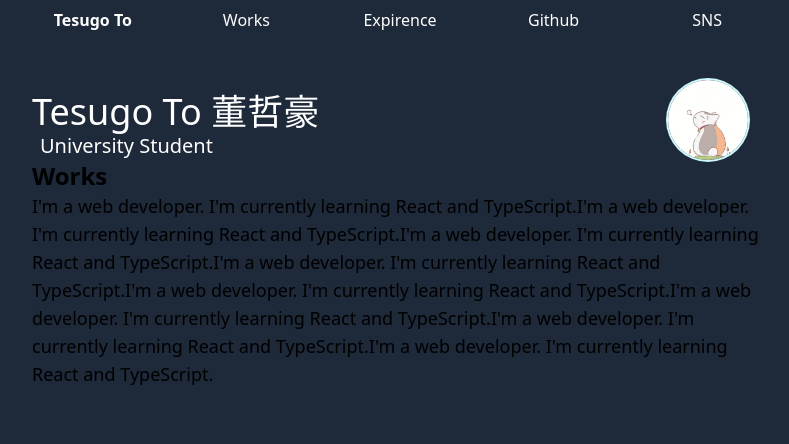
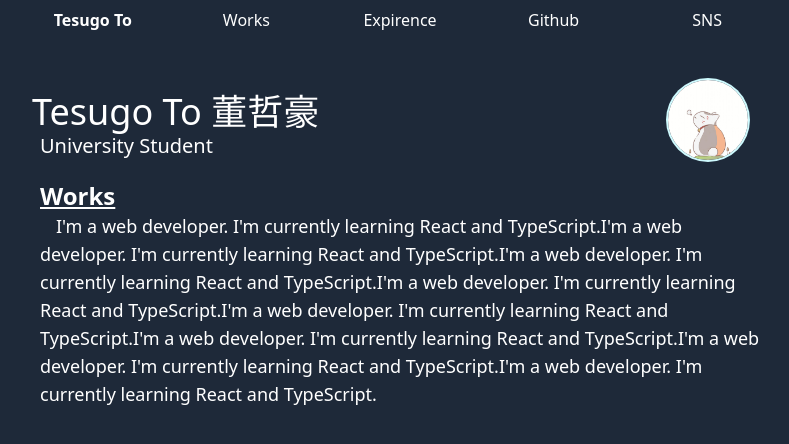
Before and after one commit to tetsugo02/my-homepage, a React (Vite) app: page / in a window 1280 px wide. Shown: the top 444 px of the page, without its empty margins (240-1029 px from the left). Built offline with nearby package versions, Linux system fonts and the light colour scheme.

Commit message:
スタイルの改善: ArticleBlockコンポーネントのスタイルを更新し、Navbarコンポーネントから不要な空白を削除

```diff
--- a/src/components/organism/articleBlock.tsx
+++ b/src/components/organism/articleBlock.tsx
@@ -8,9 +8,9 @@ interface ArticleBlockProps {
 const ArticleBlock = (props: ArticleBlockProps) => {
 	return (
 		<div>
-			<article>
-				<h2 className="text-2xl font-bold">{props.title}</h2>
-				<p className="text-lg">{props.content}</p>
+			<article className="text-white flow-root m-2 mt-5">
+				<h2 className="text-2xl font-bold underline">{props.title}</h2>
+				<p className="text-lg indent-4">{props.content}</p>
 			</article>
 		</div>
 	);
--- a/src/components/organism/navbar.tsx
+++ b/src/components/organism/navbar.tsx
@@ -1,5 +1,4 @@
 import NavbarButton from "../atom/navbarButton";
-
 const Navbar = () => {
 	return (
 		<div className="fixed top-0 z-50 justify-items-center w-full">
```
